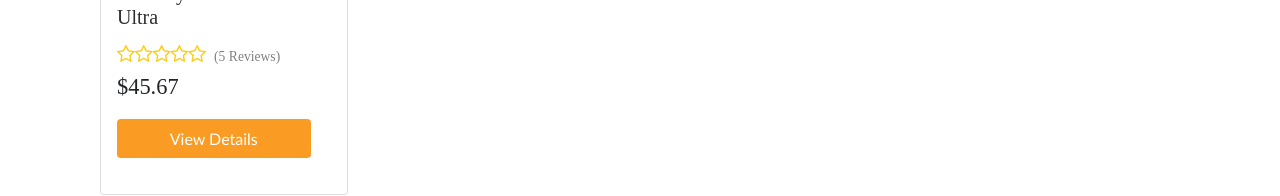
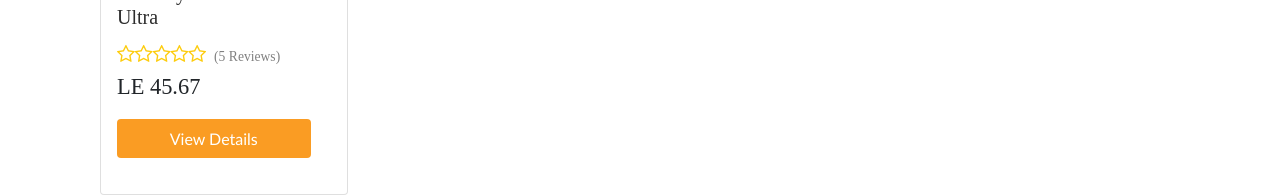
Before and after one commit to alaaeallam/Cleo, a React (Create React App) app in the folder frontend/: page / in a window 1280 px wide. Shown: the part 455-651 px from the top of the page. Built offline with nearby package versions, Linux system fonts and the light colour scheme; the HTML template or start-up script is replaced by a standard one; a web font is replaced by a local one.

Commit message:
Add custom title (MetaData)

```diff
--- a/frontend/src/components/Home.js
+++ b/frontend/src/components/Home.js
@@ -1,8 +1,11 @@
+/* eslint-disable jsx-a11y/anchor-is-valid */
+/* eslint-disable jsx-a11y/alt-text */
 import React, { Fragment } from 'react';
-
+import MetaData from './layout/MetaData';
 const Home = () => {
   return (
     <Fragment>
+      <MetaData title={'Buy best products online'} />
       <h1 id="products_heading">Latest Products</h1>
       <section id="products" className="container mt-5">
         <div className="row">
@@ -22,7 +25,7 @@ const Home = () => {
                   </div>
                   <span id="no_of_reviews">(5 Reviews)</span>
                 </div>
-                <p className="card-text">$45.67</p>
+                <p className="card-text">LE 45.67</p>
                 <a href="#" id="view_btn" className="btn btn-block">
                   View Details
                 </a>
--- /dev/null
+++ b/frontend/src/components/layout/MetaData.js
@@ -0,0 +1,12 @@
+import React from 'react';
+import { Helmet } from 'react-helmet';
+
+const MetaData = ({ title }) => {
+  return (
+    <Helmet>
+      <title>{`${title}-Cleopatra Shop`}</title>
+    </Helmet>
+  );
+};
+
+export default MetaData;
```
